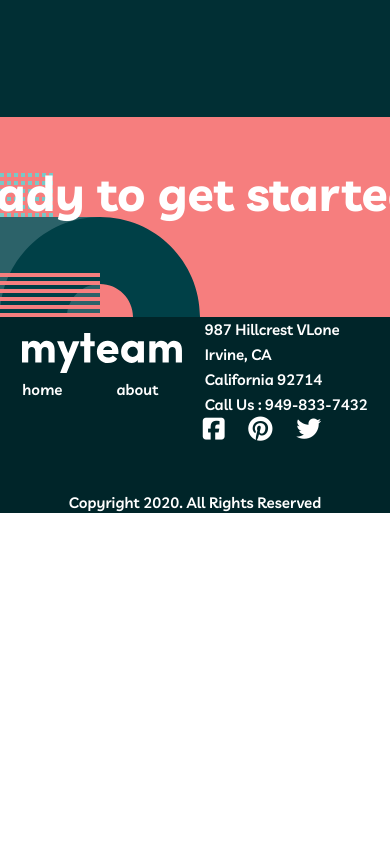
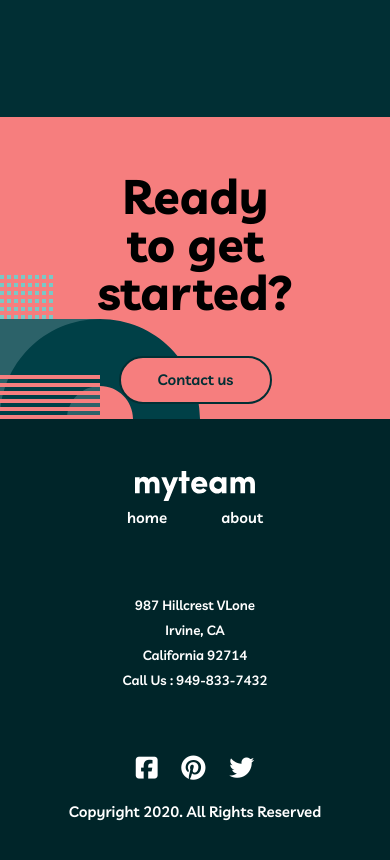
Before and after one commit to MantasStaknys/IT-DreamTeam, a plain HTML site: page subPages/about.html in a window 390 px wide. Shown: the part 2120-2980 px from the top of the page. Before the commit the page ends 2650 px from the top, so only its background shows below. Drawn offline with Linux system fonts and the light colour scheme; a web font is replaced by a local one.

Commit message:
media quaries and footer media quaries added

```diff
--- a/CSS/About Style/AboutStyle.css
+++ b/CSS/About Style/AboutStyle.css
@@ -157,6 +157,9 @@ h2 {
     font-style: normal;
     font-weight: 700;
     line-height: 48px;
+
+}
+.h2 {
     margin: auto 120px;
     width: 920px;
     text-align: center;
@@ -451,3 +454,108 @@ footer {
 }
 
 /* footer style end */
+
+/*media quary (md) */
+@media (max-width:1440px) {
+
+
+
+    /* footer start */
+    .footer-div-left {
+        width: 50%;
+    }
+
+    .footer-div-middle {
+        width: 50%;
+        text-align: right;
+    }
+
+    .footer-div-right {
+        width: 100%;
+    }
+
+    .godown {
+        margin-bottom: 0;
+    }
+
+    .md-inline {
+        display: inline;
+    }
+
+    .right {
+        text-align: left;
+    }
+
+    .footer-bottom {
+        padding: 0 30px 0 30px
+    }
+
+    .altcontact-button {
+        margin-left: 50px;
+    }
+
+    .footer-bottom {
+        height: 271px
+    }
+
+    .footer-logo {
+        width: 120px;
+        height: 30px;
+    }
+
+    .div-position {
+        width: 760px;
+    }
+    /* footer end */
+}
+
+
+/* media quary (sm) */
+@media (max-width:768px) {
+
+
+
+    /* footer start */
+    .inline {
+        display: block;
+    }
+
+    .footer-div-left {
+        width: 100%;
+        text-align: center;
+    }
+
+    .footer-div-middle {
+        width: 100%;
+        text-align: center;
+        font-size: smaller
+    }
+
+    .footer-div-right {
+        width: 100%;
+        text-align: center;
+    }
+
+    .md-inline {
+        display: block;
+    }
+
+    .footer-top {
+        height: 302px;
+    }
+
+    .footer-bottom {
+        height: 432px;
+        padding: 20px 0 0 0
+    }
+
+    .div-position {
+        width: 50%;
+        text-align: center;
+    }
+
+    .altcontact-button {
+        margin-left: 0;
+    }
+    /* footer end */
+}
--- a/CSS/style.css
+++ b/CSS/style.css
@@ -543,6 +543,7 @@ footer {
     .div-position {
         width: 760px;
     }
+    /* footer end */
 
     .article1-container {
         width: 700px;
--- a/subPages/about.html
+++ b/subPages/about.html
@@ -56,7 +56,7 @@
                 fill="#F67E7E" />
         </svg>
         <div class="h2container">
-            <h2>Meet the directors</h2>
+            <h2 class="h2">Meet the directors</h2>
         </div>
         <div class="linecontainer">
             <div class="maincontainer"><img src="../IMG/aboutIMG/1.png" alt="1" class="img1">
@@ -124,7 +124,7 @@
           </svg>
 
         <div class="h2container1">
-            <h2>Some of our clients</h2>
+            <h2 class="h2">Some of our clients</h2>
         </div>
 
         <div class="banners">
```
